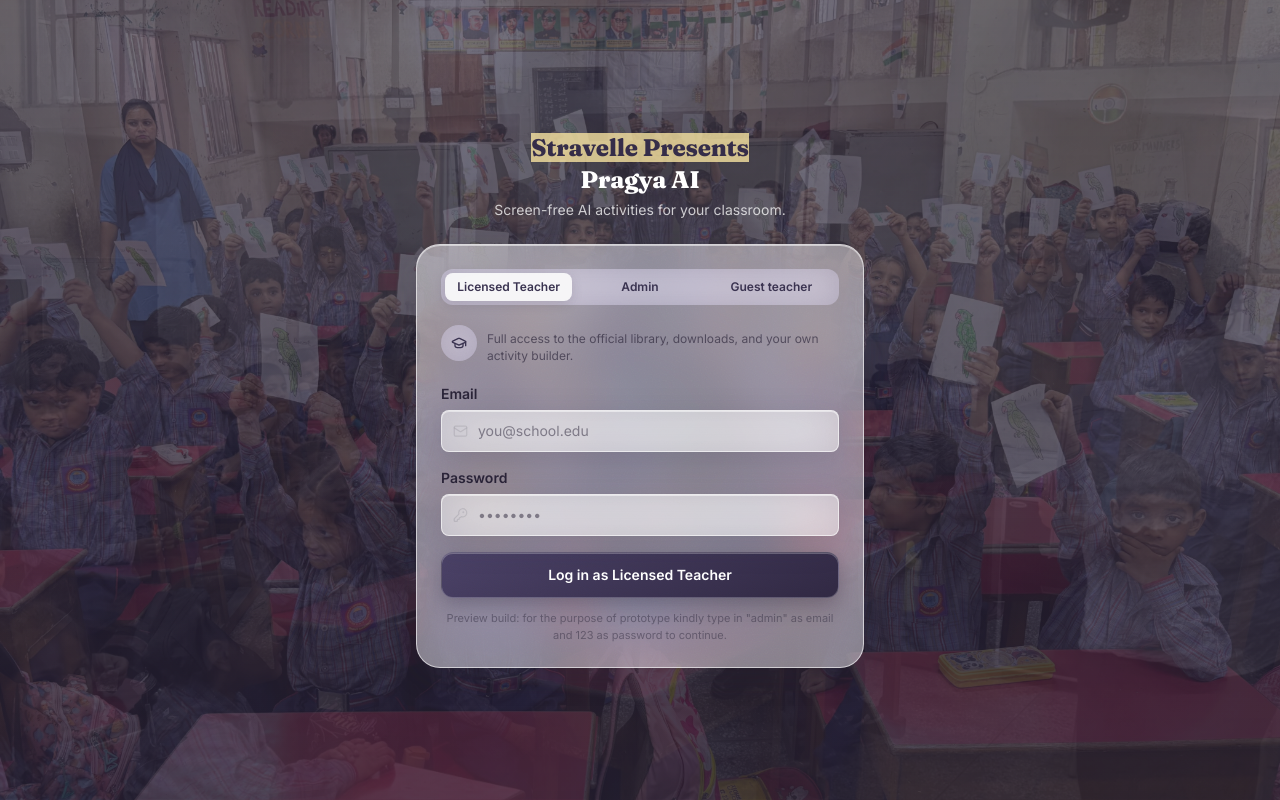
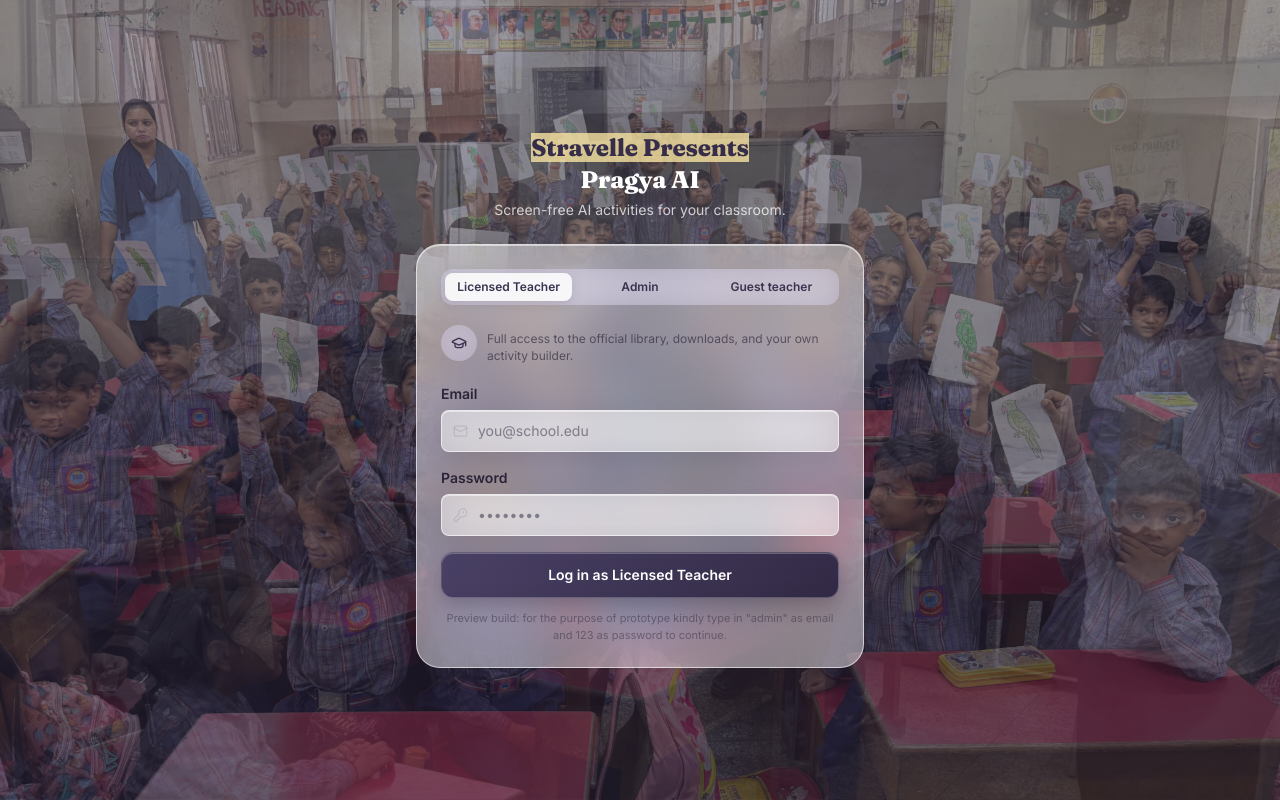
Before and after one commit to 24f2000884/Pragya.AI, a React (Vite) app: page / in a window 1280 px wide. Built offline with nearby package versions, Linux system fonts and the light colour scheme.

Commit message:
carousel images

```diff
--- a/src/App.jsx
+++ b/src/App.jsx
@@ -389,7 +389,7 @@
           style={{ opacity: i === index ? 1 : 0, transitionDuration: "1800ms" }}
         />
       ))}
-      <div className="absolute inset-0" style={{ background: "linear-gradient(180deg, rgba(42,36,56,0.55) 0%, rgba(42,36,56,0.72) 100%)" }} />
+      <div className="absolute inset-0" style={{ background: "linear-gradient(180deg, rgba(42,36,56,0.30) 0%, rgba(42,36,56,0.55) 100%)" }} />
     </div>
   );
 }
```
